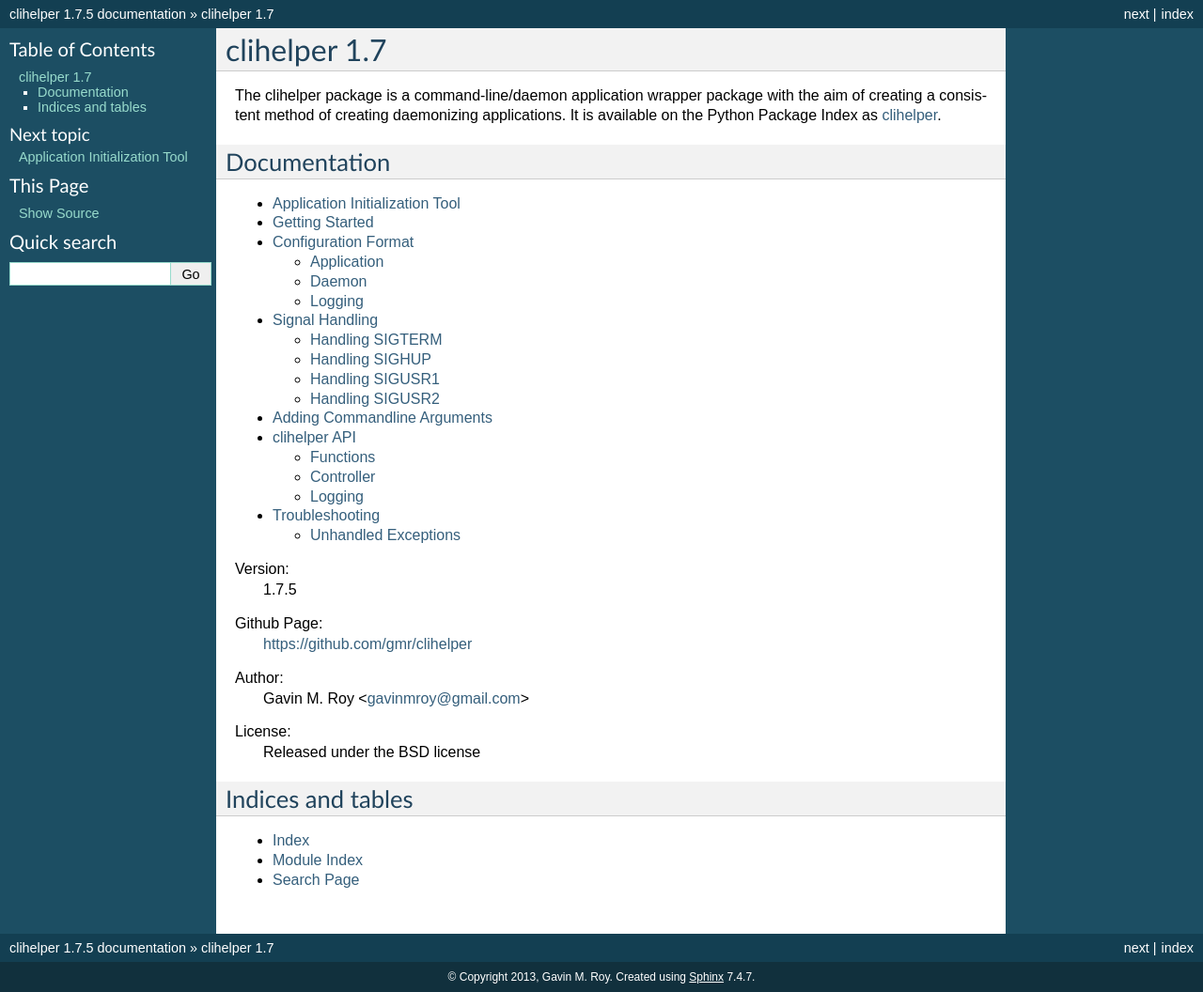
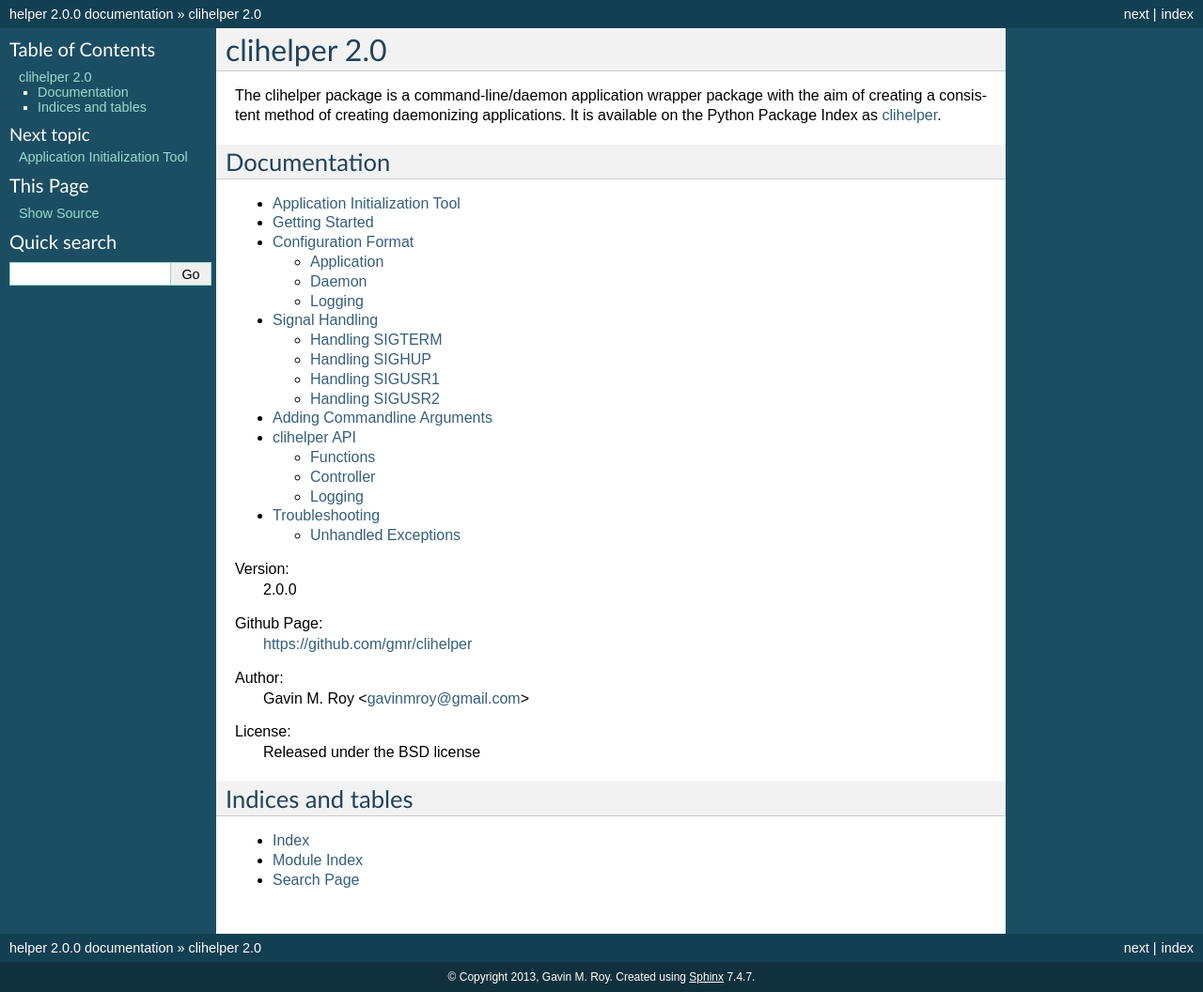
Before and after one commit to gmr/helper, a Sphinx documentation site: the page built from docs/index.rst, in a window 1280 px wide. Shown: the whole page at 94% size. Built offline with Sphinx 7.4.7, drawn with Linux system fonts in a browser that asks for light colours; the version number is read from the project's files by our own code.

Commit message:
Update docs config

```diff
--- a/docs/conf.py
+++ b/docs/conf.py
@@ -1,6 +1,6 @@
 # -*- coding: utf-8 -*-
 #
-# clihelper documentation build configuration file, created by
+# helper documentation build configuration file, created by
 # sphinx-quickstart on Mon Apr 22 18:21:11 2013.
 #
 # This file is execfile()d with the current directory set to its containing dir.
@@ -42,17 +42,17 @@
 master_doc = 'index'
 
 # General information about the project.
-project = u'clihelper'
+project = u'helper'
 copyright = u'2013, Gavin M. Roy'
 
 # The version info for the project you're documenting, acts as replacement for
 # |version| and |release|, also used in various other places throughout the
 # built documents.
 #
-# The short X.Y version.
-version = '1.7'
-# The full version, including alpha/beta/rc tags.
-release = '1.7.5'
+
+from helper import __version__
+version = '.'.join(__version__.split('.')[0:-1])
+release = __version__
 
 # The language for content autogenerated by Sphinx. Refer to documentation
 # for a list of supported languages.
@@ -166,7 +166,7 @@
 #html_file_suffix = None
 
 # Output file base name for HTML help builder.
-htmlhelp_basename = 'clihelperdoc'
+htmlhelp_basename = 'helperdoc'
 
 
 # -- Options for LaTeX output --------------------------------------------------
@@ -185,7 +185,7 @@
 # Grouping the document tree into LaTeX files. List of tuples
 # (source start file, target name, title, author, documentclass [howto/manual]).
 latex_documents = [
-  ('index', 'clihelper.tex', u'clihelper Documentation',
+  ('index', 'helper.tex', u'helper Documentation',
    u'Gavin M. Roy', 'manual'),
 ]
 
@@ -215,7 +215,7 @@
 # One entry per manual page. List of tuples
 # (source start file, name, description, authors, manual section).
 man_pages = [
-    ('index', 'clihelper', u'clihelper Documentation',
+    ('index', 'helper', u'helper Documentation',
      [u'Gavin M. Roy'], 1)
 ]
 
@@ -229,8 +229,8 @@
 # (source start file, target name, title, author,
 #  dir menu entry, description, category)
 texinfo_documents = [
-  ('index', 'clihelper', u'clihelper Documentation',
-   u'Gavin M. Roy', 'clihelper', 'One line description of project.',
+  ('index', 'helper', u'helper Documentation',
+   u'Gavin M. Roy', 'helper', 'One line description of project.',
    'Miscellaneous'),
 ]
 
```
